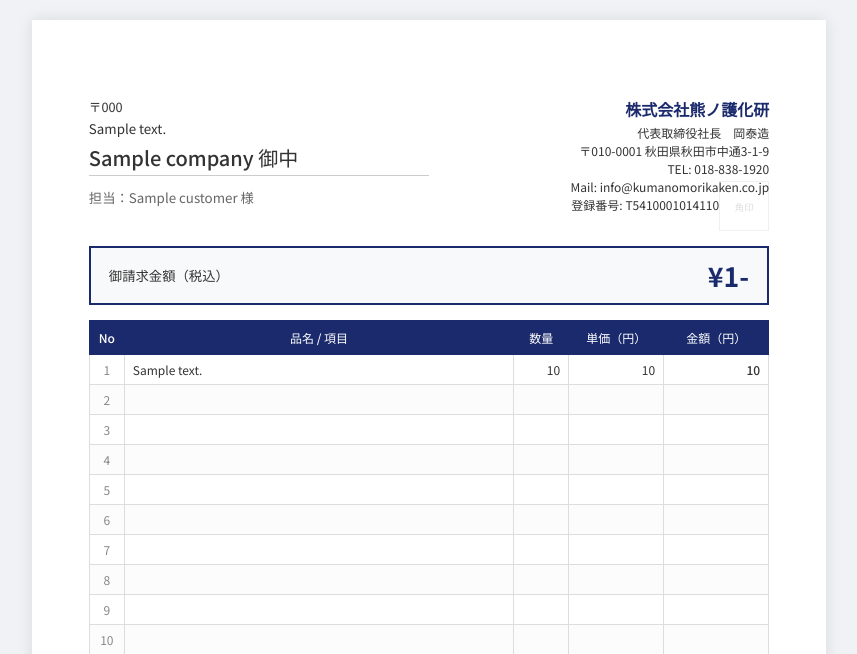
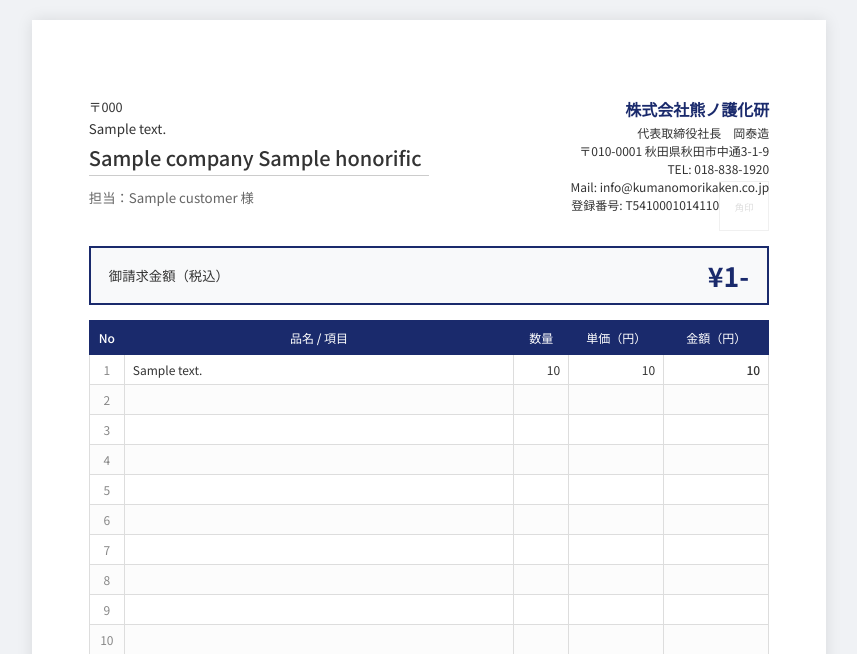
Before and after one commit to nakatgake/kumahanbai, a FastAPI app: template templates/print_layout.html in a window 1280 px wide. Shown: the top 654 px of the page, without its empty margins (211-1068 px from the left). Run offline with FastAPI, Linux system fonts and the light colour scheme; the template is opened without the code that fills it: most values are stand-ins (such as "Sample title", 1, 10 or a date in 2020).

Commit message:
Feature: 顧客管理に敬称（御中/様）の設定を追加しすべての帳票へ連動

```diff
--- a/main.py
+++ b/main.py
@@ -174,6 +174,9 @@ def migrate_db():
     if 'invoice_delivery_method' not in cols:
         print("Migrating customers: adding invoice_delivery_method column...")
         cursor.execute("ALTER TABLE customers ADD COLUMN invoice_delivery_method VARCHAR DEFAULT 'POSTAL'")
+    if 'honorific' not in cols:
+        print("Migrating customers: adding honorific column...")
+        cursor.execute("ALTER TABLE customers ADD COLUMN honorific VARCHAR DEFAULT '御中'")
 
     # Check if system_settings table exists
     cursor.execute("SELECT name FROM sqlite_master WHERE type='table' AND name='system_settings'")
--- a/models.py
+++ b/models.py
@@ -39,6 +39,7 @@ class Customer(Base):
     address = Column(String)
     website_url = Column(String)
     rank = Column(Enum(CustomerRank), default=CustomerRank.RETAIL)
+    honorific = Column(String, default="御中")
     # Agency fields
     is_agency = Column(Boolean, default=False)
     login_id = Column(String, unique=True, nullable=True)
--- a/templates/agency/layout.html
+++ b/templates/agency/layout.html
@@ -48,7 +48,7 @@
             </div>
             <div style="font-size: 1.25rem; font-weight: bold; color: #2c3e50;">
                 <span style="color: #3498db; margin-right: 0.5rem;">🏢</span>
-                {{ agency.company if agency else 'ゲスト' }} 御中
+                {{ agency.company if agency else 'ゲスト' }} {{ agency.honorific if agency and agency.honorific else '御中' }}
             </div>
         </div>
         {% if message %}
--- a/templates/customers/agency_print.html
+++ b/templates/customers/agency_print.html
@@ -205,7 +205,7 @@
 
     <div class="customer-info">
         <div class="customer-name">
-            {{ customer.company }} {% if customer.name %}{{ customer.name }} 様{% else %}御中{% endif %}
+            {{ customer.company }} {% if customer.name %}{{ customer.name }}{% endif %} {{ customer.honorific or '御中' }}
         </div>
     </div>
 
--- a/templates/invoices/bulk_print.html
+++ b/templates/invoices/bulk_print.html
@@ -258,7 +258,7 @@
                     <div style="font-size: 10pt; margin-bottom: 5px;">
                         {% if customer.address %}{{ customer.address }}{% endif %}
                     </div>
-                    <div class="recipient-name">{{ customer.company }} 御中</div>
+                    <div class="recipient-name">{{ customer.company }} {{ customer.honorific or '御中' }}</div>
                     {% if customer.name %}<div style="font-size: 10pt; color: var(--text-light);">担当：{{ customer.name }} 様</div>{% endif %}
                 </div>
                 <div class="issuer">
--- a/templates/print_layout.html
+++ b/templates/print_layout.html
@@ -271,7 +271,7 @@
                 <div style="font-size: 10pt; margin-bottom: 5px;">
                     {% if customer.address %}{{ customer.address }}{% endif %}
                 </div>
-                <div class="recipient-name">{{ customer.company }} 御中</div>
+                <div class="recipient-name">{{ customer.company }} {{ customer.honorific or '御中' }}</div>
                 {% if customer.name %}<div style="font-size: 10pt; color: var(--text-light);">担当：{{ customer.name }} 様</div>{% endif %}
             </div>
             <div class="issuer">
```
Also changed, not shown: templates/customers/form.html (+12 -1 lines).
